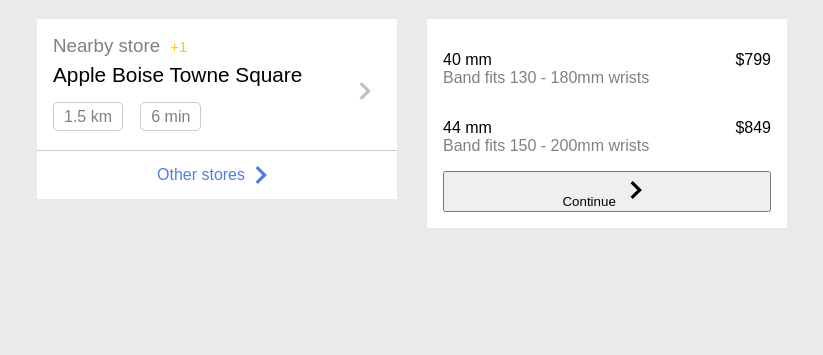
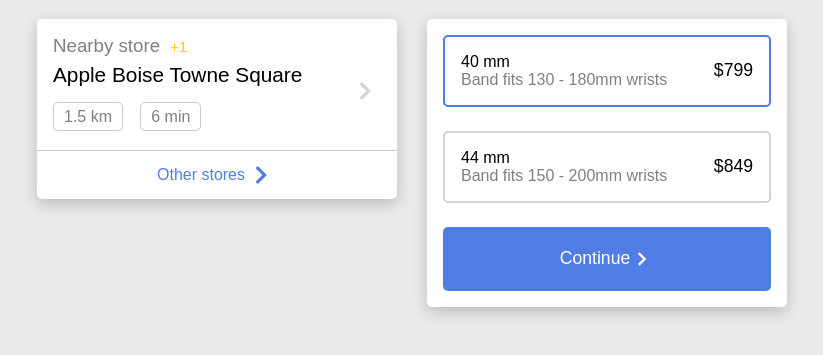
Before and after one commit to nursh/Apple-Store-Designs, a plain HTML site: page index.html in a window 1280 px wide. Shown: the part 61-416 px from the top of the page, without its empty margins (228-1051 px from the left). Drawn offline with Linux system fonts and the light colour scheme; a web font is replaced by a local one.

Commit message:
Finished items section with box shadows for the elements

```diff
--- a/index.html
+++ b/index.html
@@ -6,12 +6,12 @@
   <title>Apple Store Designs</title>
   <link rel="stylesheet" href="styles.css">
   <link rel="preconnect" href="https://fonts.gstatic.com">
-<link href="https://fonts.googleapis.com/css2?family=Signika+Negative:wght@300;400&display=swap" rel="stylesheet">
+  <link href="https://fonts.googleapis.com/css2?family=Signika+Negative:wght@300;400&display=swap" rel="stylesheet">
 </head>
 <body>
   <h1>Apple Store Designs</h1>
   <div class="container">
-    <div class="special-hours">
+    <div class="special-hours rounded shadow">
       <div class="special__details">
         <h3 class="special__title txt-thin txt-gray">Nearby store <span class="special__title--point">+1</span></h3>
         <div class="special-info">
@@ -34,28 +34,29 @@
       </a>
     </div>
 
-    <div class="items">
-      <div class="item">
+    <div class="items rounded shadow">
+      <div class="item rounded item--selected">
         <p class="item__details">
           <span class="item__length">40 mm</span>
           <span class="item__description txt-thin txt-gray">Band fits 130 - 180mm wrists</span>
         </p>
-        <p class="item__price">&#36;799</p>
+        <p class="item__price txt-md">&#36;799</p>
       </div>
-      <div class="item">
+      <div class="item rounded">
         <p class="item__details">
           <span class="item__length">44 mm</span>
           <span class="item__description txt-thin txt-gray">Band fits 150 - 200mm wrists</span>
         </p>
-        <p class="item__price">&#36;849</p>
+        <p class="item__price txt-md">&#36;849</p>
       </div>
-      <button>
-        Continue
-        <svg class="icon icon--cheveron">
+      <button class="item__button rounded">
+        <span class="txt-md">Continue</span>
+        <svg class="icon--sm icon--white">
           <use xlink:href="sprite.svg#icon-cheveron-right"></use>
         </svg>
       </button>
     </div>
   </div>
+  <script src="./script.js"></script>
 </body>
 </html>
--- /dev/null
+++ b/script.js
@@ -0,0 +1,23 @@
+/**
+ * Change the selected item on click
+ *
+ */
+const items = document.getElementsByClassName('item');
+
+
+function setSelectedItem(event) {
+  let { target } = event;
+  if (target.matches('p')) {
+    target = target.parentNode;
+  } else if (target.matches('span')) {
+    target = target.parentNode.parentNode;
+  }
+
+  let currentSelectedItem = document.querySelector(".item--selected");
+  currentSelectedItem.classList.toggle("item--selected");
+  target.classList.toggle('item--selected');
+}
+
+for (let i = 0; i < items.length; i += 1) {
+  items[i].addEventListener('click', setSelectedItem);
+}
--- a/styles.css
+++ b/styles.css
@@ -1,7 +1,7 @@
 :root {
   --purple: #4F7DE3;
   --gray: #808080;
-  --light-gray: #C0C0C0;
+  --light-gray: #D3D3D3;
 }
 
 
@@ -36,6 +36,10 @@
   font-size: 1.3rem;
 }
 
+.txt-md {
+  font-size: 1.1rem;
+}
+
 .txt-thin {
   font-weight: 300;
 }
@@ -44,8 +48,13 @@
   color: var(--gray);
 }
 
+.rounded {
+  border-radius: 5px;
+}
 
-/* LAYOUT */
+.shadow {
+  box-shadow: 0 5px 15px 0 rgba(0, 0, 0, 0.2);
+}
 
 
 /* ICON */
@@ -55,8 +64,17 @@
   height: 2rem;
 }
 
+.icon--sm {
+  width: 1.5rem;
+  height: 1.5rem;
+}
+
 .icon--gray {
   fill: var(--light-gray);
+}
+
+.icon--white {
+  fill: #FFF;
 }
 
 /* CONTAINER */
@@ -150,12 +168,30 @@
 
 .item {
   display: grid;
+  align-items: center;
+  border: 2px solid var(--light-gray);
+  padding: 0 1em;
+  margin-bottom: 1.5em;
 
   /* Put things on extreme left and right */
   grid-template-columns: 1fr;
   grid-auto-flow: column;
 }
 
+.item--selected {
+  border: 2px solid var(--purple);
+}
+
 .item__details {
   display: grid;
 }
+
+.item__button {
+  display: flex;
+  justify-content: center;
+  align-items: center;
+  border: none;
+  color: #FFF;
+  background: var(--purple);
+  padding: 1.5em 0;
+}
```
